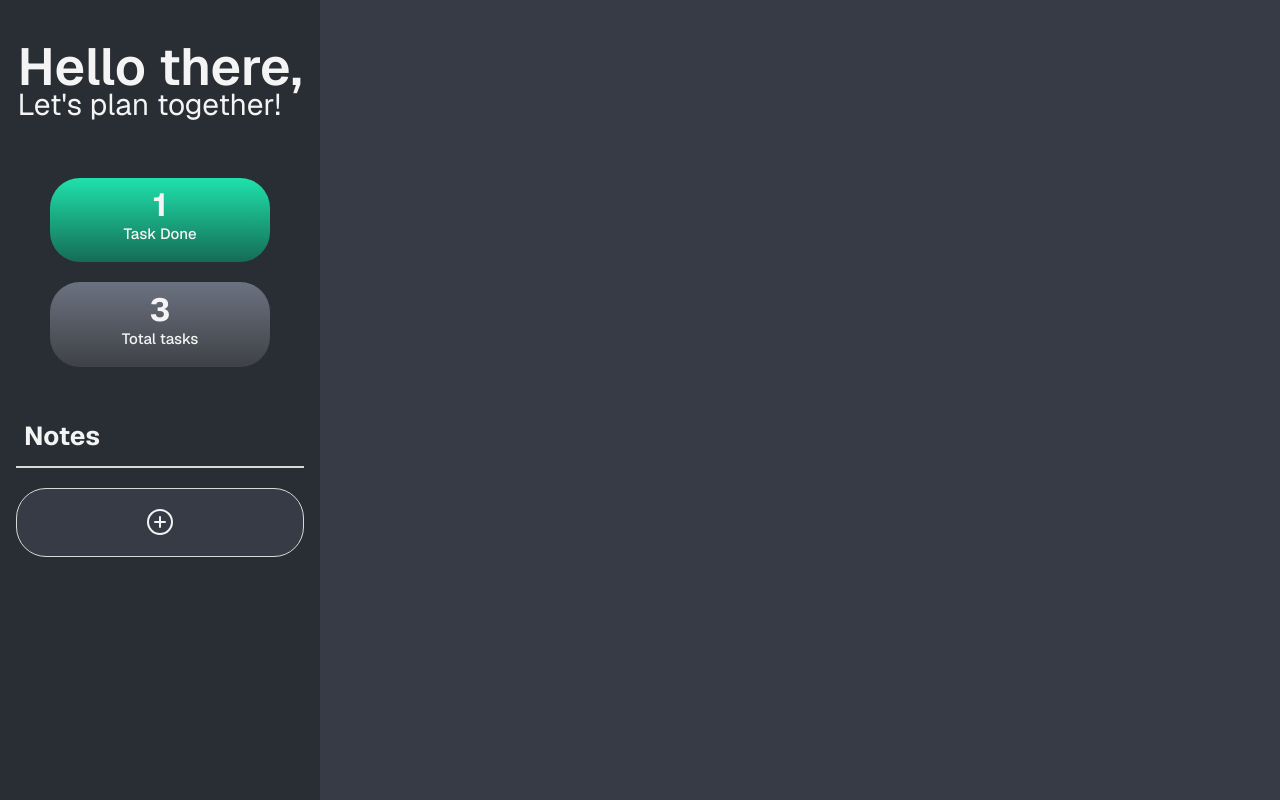
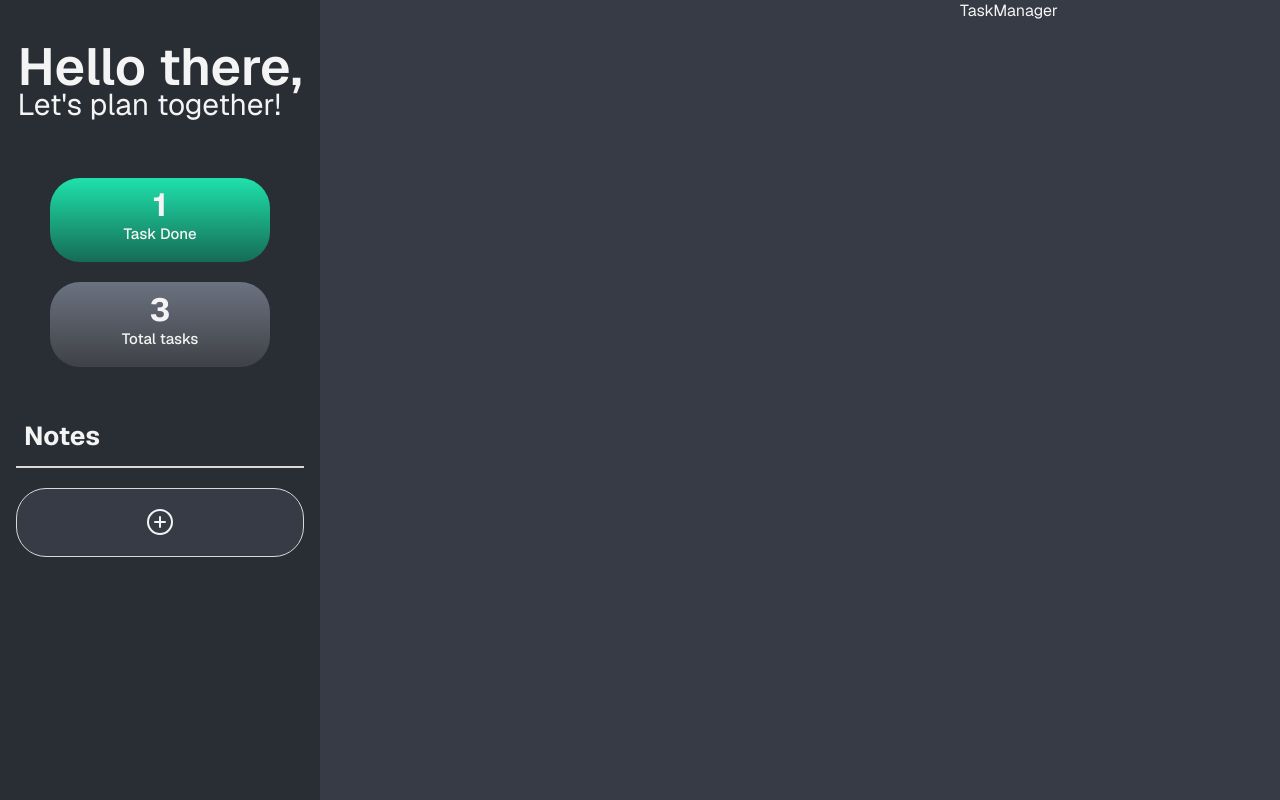
Before and after one commit to caioprezottoo/ToDoList_Project, a React (Vite) app: page / in a window 1280 px wide. Built offline with nearby package versions, Linux system fonts and the light colour scheme.

Commit message:
TaskManager created

```diff
--- a/src/App.jsx
+++ b/src/App.jsx
@@ -1,10 +1,13 @@
 import React from 'react'
-import { Sidebar } from './components/Sidebar'
+import { Sidebar } from './components/Sidebar.jsx'
+import { TaskManager } from './components/TaskManager.jsx'
+import styles from './App.module.css'
 
 export default function App() {
   return (
-    <div>
+    <div className={styles.appLayout}>
       <Sidebar />
+      <TaskManager />
     </div>
   )
 }
--- /dev/null
+++ b/src/App.module.css
@@ -0,0 +1,18 @@
+.appLayout {
+    display: flex;
+    min-height: 100vh;
+}
+
+.appLayout>*:first-child {
+    width: 25%;
+    flex-shrink: 0; /* Avoid sidebar from stretching */
+    /* Example: The screen is smaller, this makes sidebar to not reduce its size */
+}
+
+.appLayout>*:last-child {
+    flex: 1;
+    /* It starts with a width of 0 and it takes up all the remaining space. */
+    overflow-y: auto;
+    /* Content fits within the container height, no scrollbar.
+    Content exceeds the container height, shows vertical scrollbar */
+}
--- a/src/components/Sidebar.module.css
+++ b/src/components/Sidebar.module.css
@@ -2,9 +2,6 @@
     display: flex;
     flex-direction: column;
     align-items: center;
-
-    min-height: 100vh;
-    width: 25%;
     background-color: var(--grey-800);
     padding-top: 3.5rem;
 }
@@ -128,7 +125,7 @@
     background: var(--grey-600);
     cursor: pointer;
 
-    transition: 0.2s ease-in-out;
+    transition: 0.3s;
 }
 
 .sidebar__addNoteTab:hover {
@@ -149,7 +146,7 @@
     border: none;
     color: var(--grey-200);
     cursor: pointer;
-    transition: 0.2s ease-in-out;
+    transition: 0.2s ease-in;
 }
 
 .sidebar__noteTab button:hover {
--- /dev/null
+++ b/src/components/TaskManager.jsx
@@ -0,0 +1,8 @@
+import React from 'react'
+import styles from './TaskManager.module.css'
+
+export const TaskManager = () => {
+  return (
+    <div className={styles.taskManagerBody}>TaskManager</div>
+  )
+}
--- /dev/null
+++ b/src/components/TaskManager.module.css
@@ -0,0 +1,5 @@
+.taskManagerBody {
+  margin-left: 40rem;
+  padding: 0;
+  box-sizing: border-box;
+}
```
